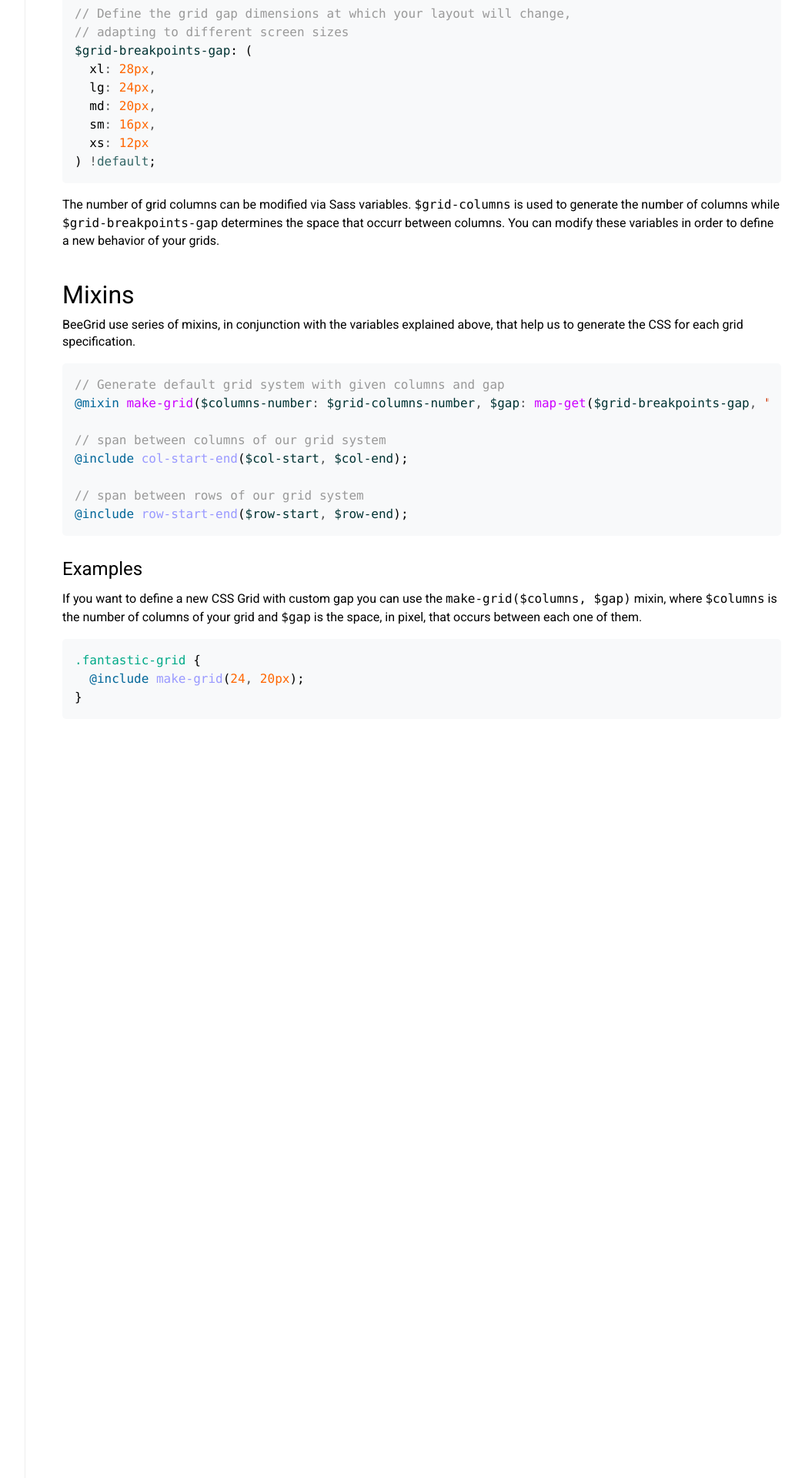
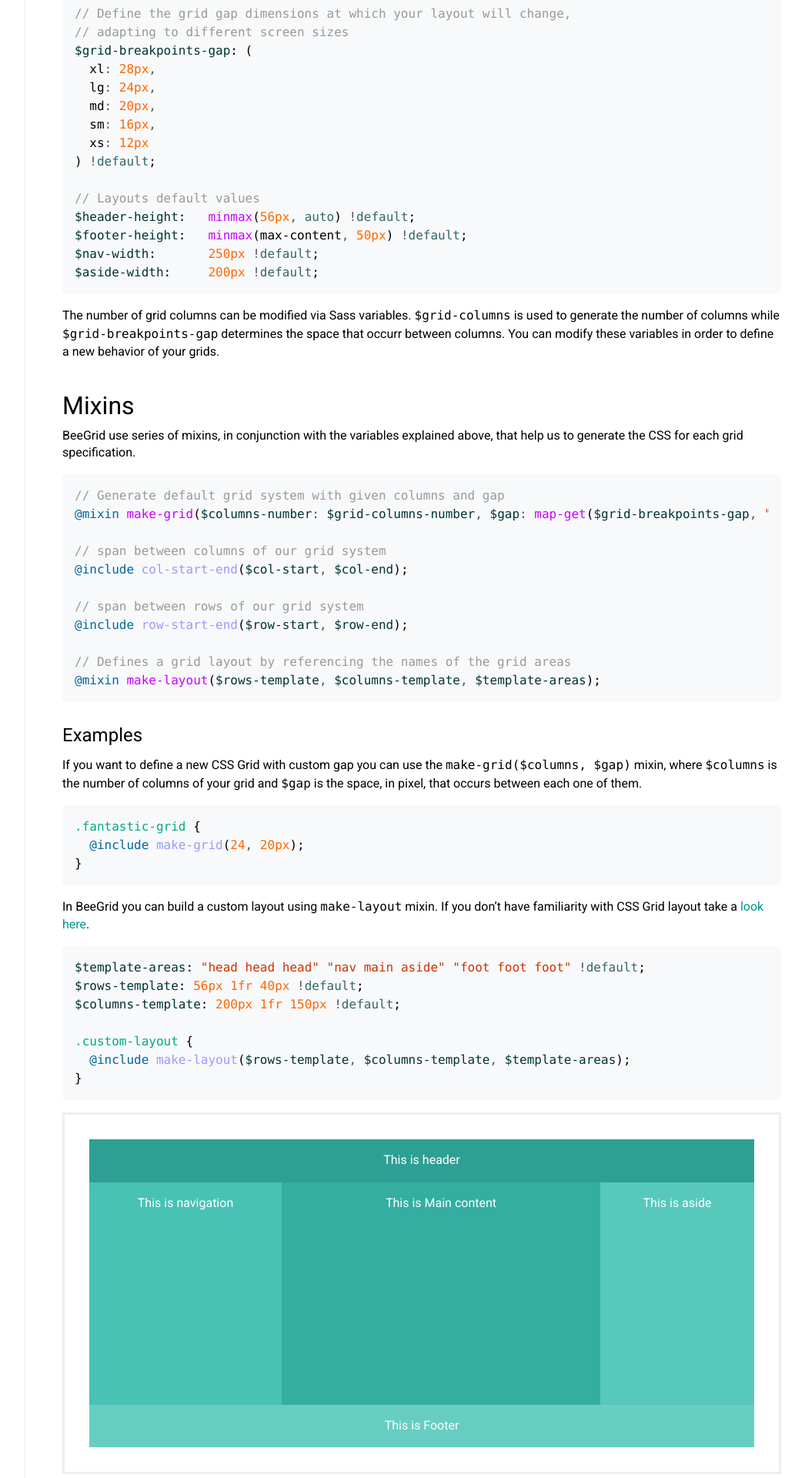
Before and after one commit to davidedantonio/bee-grid, a Jekyll site: the page built from docs/1.0/customize.md, in a window 1280 px wide. Shown: the part 897-2817 px from the top of the page at 77% size, without its empty margins (217-1263 px from the left). Built offline with Jekyll 4.4.1, drawn with Linux system fonts in a browser that asks for light colours; some of the changed text lies outside the part shown.

Commit message:
End customize (for now)

```diff
--- a/assets/css/bee-docs.css
+++ b/assets/css/bee-docs.css
@@ -11,7 +11,7 @@
   -webkit-text-size-adjust: 100%;
   -ms-text-size-adjust: 100%;
   -ms-overflow-style: scrollbar;
-  -webkit-tap-highlight-color: rgba(0, 0, 0, 0);
+  -webkit-tap-highlight-color: transparent;
 }
 
 @-ms-viewport {
--- a/docs/1.0/customize.md
+++ b/docs/1.0/customize.md
@@ -46,6 +46,12 @@
   sm: 16px,
   xs: 12px
 ) !default;
+
+// Layouts default values
+$header-height:   minmax(56px, auto) !default;
+$footer-height:   minmax(max-content, 50px) !default;
+$nav-width:       250px !default;
+$aside-width:     200px !default;
 {% endhighlight %}
 
 The number of grid columns can be modified via Sass variables. `$grid-columns` is used to generate the number of columns while `$grid-breakpoints-gap` determines the space that occurr between columns. You can modify these variables in order to define a new behavior of your grids.
@@ -63,6 +69,9 @@
 
 // span between rows of our grid system
 @include row-start-end($row-start, $row-end);
+
+// Defines a grid layout by referencing the names of the grid areas
+@mixin make-layout($rows-template, $columns-template, $template-areas);
 {% endhighlight %}
 
 ## Examples
@@ -74,3 +83,35 @@
   @include make-grid(24, 20px);
 }
 {% endhighlight %}
+
+In {{ site.title }} you can build a custom layout using `make-layout` mixin. If you don't have familiarity with CSS Grid layout take a [look here](https://developer.mozilla.org/en-US/docs/Web/CSS/CSS_Grid_Layout).
+
+{% highlight scss %}
+$template-areas: "head head head" "nav main aside" "foot foot foot" !default;
+$rows-template: 56px 1fr 40px !default;
+$columns-template: 200px 1fr 150px !default;
+
+.custom-layout {
+  @include make-layout($rows-template, $columns-template, $template-areas);
+}
+{% endhighlight %}
+
+<div class="docs-example">
+  <div class="layout-7" style="max-height: 400px;">
+    <header>This is header</header>
+    <nav>This is navigation</nav>
+    <main>This is Main content</main>
+    <aside>This is aside</aside>
+    <footer>This is Footer</footer>
+  </div>
+</div>
+
+{% highlight html %}
+<div class="custom-layout">
+  <header>This is header</header>
+  <nav>This is navigation</nav>
+  <main>This is Main content</main>
+  <aside>This is aside</aside>
+  <footer>This is Footer</footer>
+</div>
+{% endhighlight %}
--- a/scss/_variables.scss
+++ b/scss/_variables.scss
@@ -6,7 +6,7 @@
 // stylelint-disable
 $white:       #fff !default;
 
-// Dimensions
+// Layouts default values
 $header-height:   minmax(56px, auto) !default;
 $footer-height:   minmax(max-content, 50px) !default;
 $nav-width:       250px !default;
```
Also changed, not shown: scss/_layouts.scss (+1 -10 lines), scss/mixins/_layouts.scss (+14 -0 lines), 3 other files.
